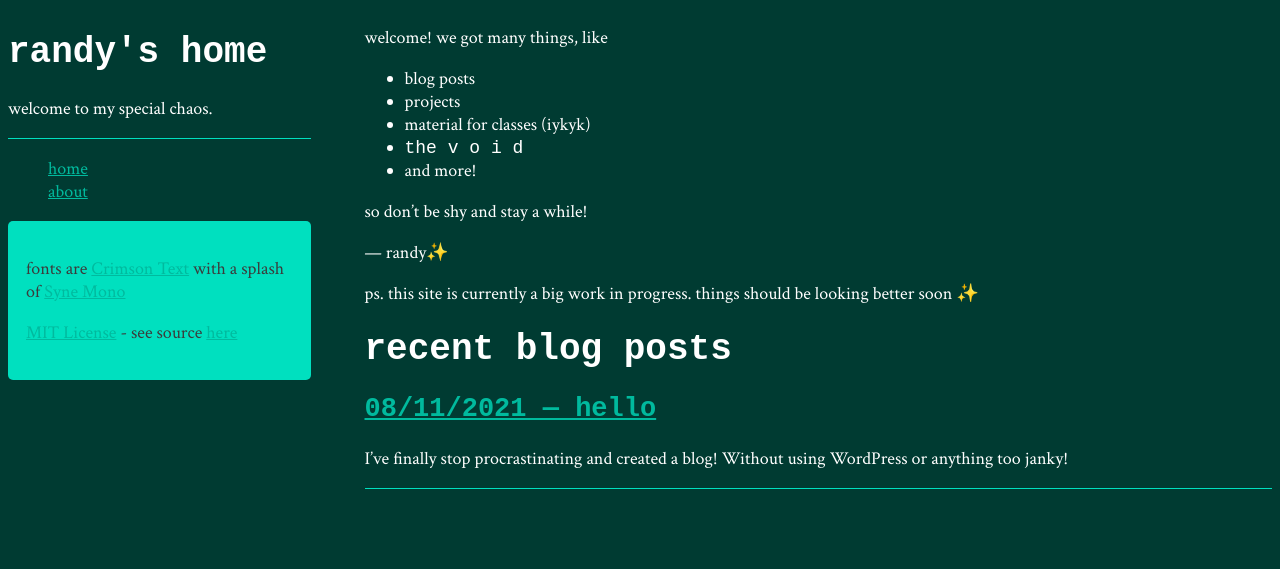
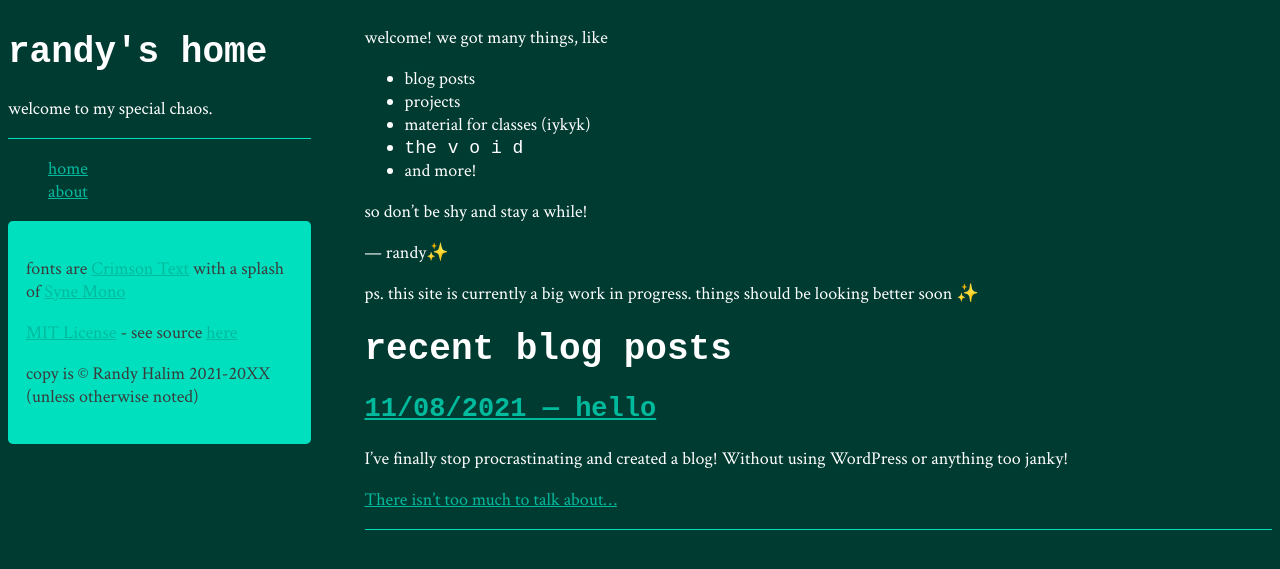
Before and after one commit to randy-halim/randy-halim.github.io, a Jekyll site: the page built from index.md, in a window 1280 px wide. Shown: the top 569 px of the page. Built offline with Jekyll 4.4.1, drawn with Linux system fonts in a browser that asks for light colours; some web fonts are replaced; our own code applies the rules of GitHub Pages for plain Markdown files.

```diff
--- a/_layouts/default.html
+++ b/_layouts/default.html
@@ -3,6 +3,7 @@
 
 <html>
   <head>
+    <meta name="viewport" content="width=device-width, initial-scale=1.0" />
     {% include meta.html %}
 
     <link
@@ -24,8 +25,21 @@
           </ul>
         </nav>
         <div class="footer">
-          <p>fonts are <a href="https://fonts.google.com/specimen/Crimson+Text">Crimson Text</a> with a splash of <a href="https://fonts.google.com/specimen/Syne+Mono">Syne Mono</a></p>
-          <p><a href="https://fcrh.mit-license.org/">MIT License</a> - see source <a href="https://github.com/randy-halim/randy-halim.github.io">here</a></p>
+          <p>
+            fonts are
+            <a href="https://fonts.google.com/specimen/Crimson+Text"
+              >Crimson Text</a
+            >
+            with a splash of
+            <a href="https://fonts.google.com/specimen/Syne+Mono">Syne Mono</a>
+          </p>
+          <p>
+            <a href="https://fcrh.mit-license.org/">MIT License</a> - see source
+            <a href="https://github.com/randy-halim/randy-halim.github.io"
+              >here</a
+            >
+          </p>
+          <p>copy is © Randy Halim 2021-20XX (unless otherwise noted)</p>
         </div>
       </div>
       <div class="content">{{ content }}</div>
--- a/_posts/2021-08-11-hello.md
+++ b/_posts/2021-11-08-hello.md
@@ -1,6 +1,7 @@
 ---
 title: hello
 layout: default
+read_more: There isn't too much to talk about...
 ---
 
 I've finally stop procrastinating and created a blog! Without using WordPress or anything too janky!
--- a/assets/css/index.scss
+++ b/assets/css/index.scss
@@ -5,11 +5,11 @@
 @import url("https://fonts.googleapis.com/css2?family=Crimson+Text&display=swap");
 
 /* Color Theme Swatches in Hex */
-$Sea-Foam-1: #00BA9E;
-$Sea-Foam-2: #007A68;
-$Sea-Foam-3: #00FAD4;
-$Sea-Foam-4: #003B32;
-$Sea-Foam-5: #00E0BF;
+$Sea-Foam-1: #00ba9e;
+$Sea-Foam-2: #007a68;
+$Sea-Foam-3: #00fad4;
+$Sea-Foam-4: #003b32;
+$Sea-Foam-5: #00e0bf;
 
 h1,
 h2,
@@ -23,17 +23,18 @@ h6 {
 hr {
   border: 0;
   height: 1px;
-  background: $Sea-Foam-5
+  background: $Sea-Foam-5;
 }
 
 body {
   font-family: "Crimson Text", serif;
   font-size: 18px;
   background-color: $Sea-Foam-4;
-  color: #FFFFFF;
+  color: #ffffff;
 }
 
-a, a:visited {
+a,
+a:visited {
   color: $Sea-Foam-1;
 }
 
@@ -43,7 +44,7 @@ a, a:visited {
   grid-template-rows: 1fr;
   grid-column-gap: 3em;
 
-  @media screen and (max-width: 800) {
+  @media screen and (max-width: 800px) {
     grid-template-columns: 1fr;
     grid-template-rows: 1fr 3fr;
     grid-row-gap: 3em;
@@ -57,7 +58,7 @@ a, a:visited {
 
   .footer {
     background-color: $Sea-Foam-5;
-    color: #3B3B3B;
+    color: #3b3b3b;
     border-radius: 5px;
     padding: 1em;
   }
--- a/index.md
+++ b/index.md
@@ -20,6 +20,8 @@ ps. this site is currently a big work in progress. things should be looking bett
 
 {{ post.excerpt }}
 
------
+[{{ post.read_more }}]({{ post.url | relative_url }})
+
+---
 
 {% endfor %}
```
Also changed, not shown: _posts/_drafts/2021-11-11-arcade-games.md (added, +7 -0 lines).
